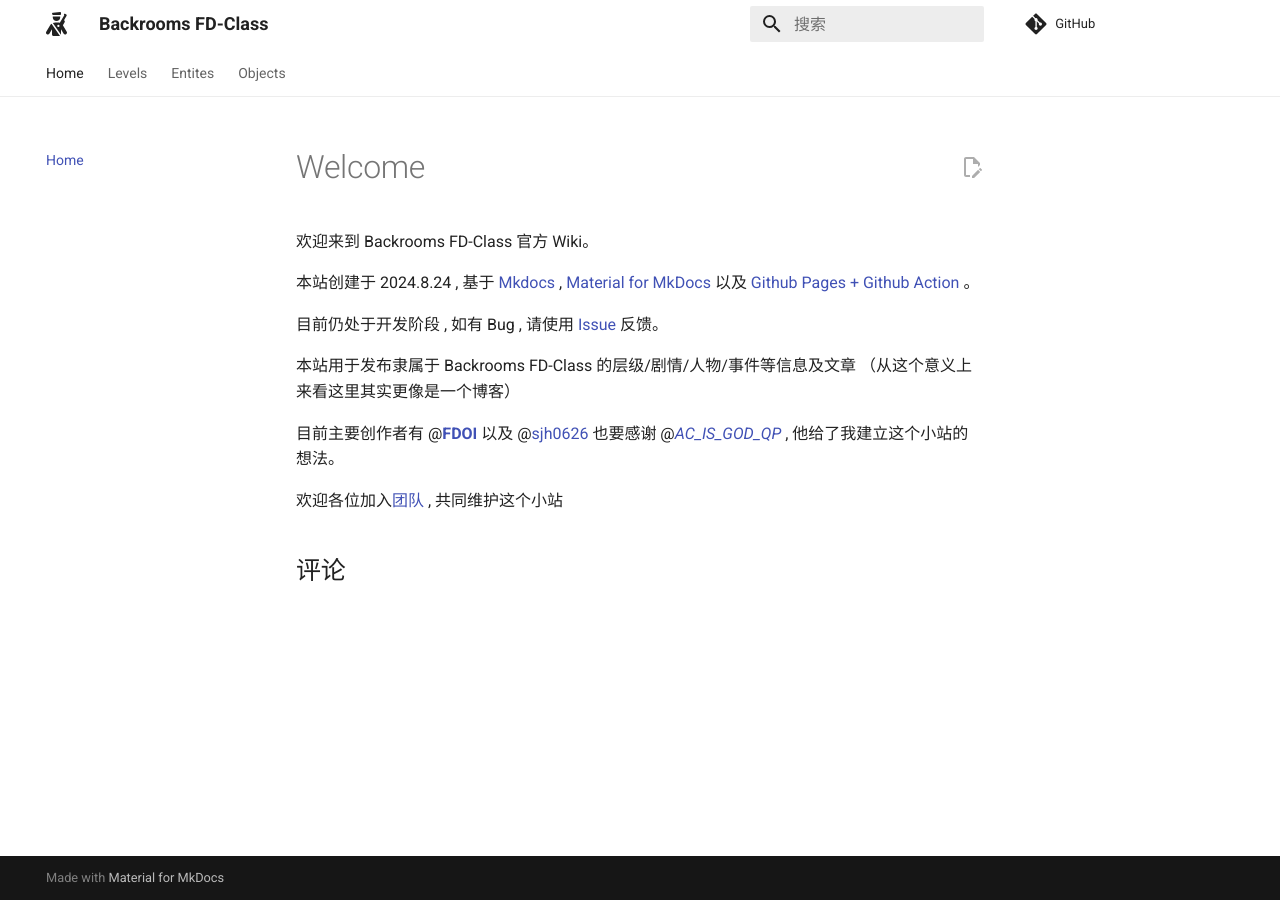
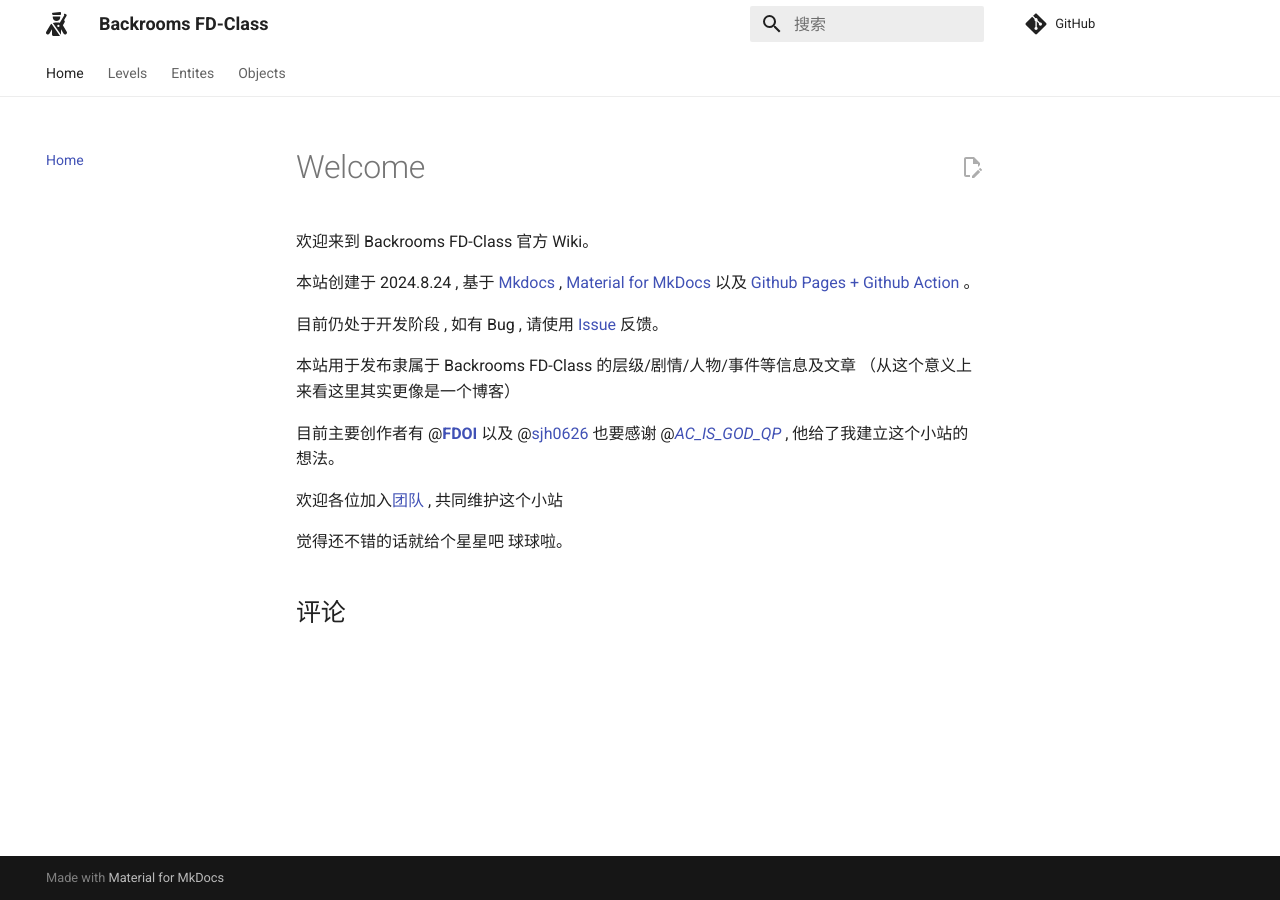
Before and after one commit to Chocolateater/FD-Class, an MkDocs documentation site: the page built from docs/index.md, in a window 1280 px wide. Built offline with MkDocs 1.6.1 and Material for MkDocs 9.7.7, drawn with Linux system fonts in a browser that asks for light colours; comment, search, counter and statistics services are not loaded.

Commit message:
Update index.md

```diff
--- a/docs/index.md
+++ b/docs/index.md
@@ -18,3 +18,5 @@ comments: true
 
 欢迎各位加入[团队](https://www.luogu.com.cn/team/85670
 ) , 共同维护这个小站
+
+觉得还不错的话就给个星星吧 球球啦。
```
